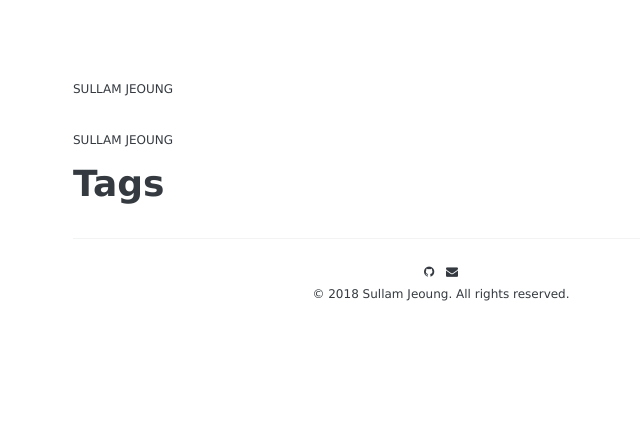
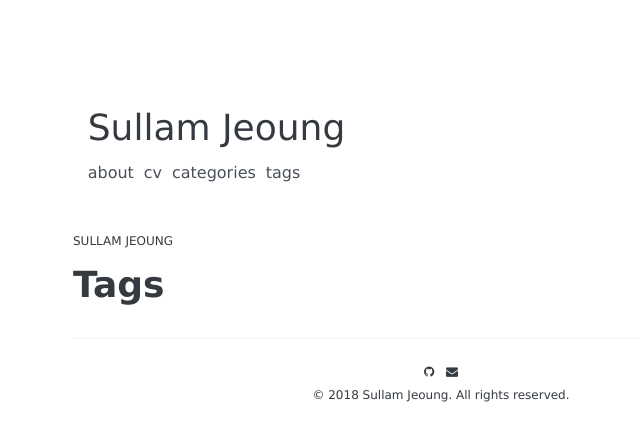
Before and after one commit to sullamij/sullamij.research.github.io, a Jekyll site: the page built from index.html, in a window 1280 px wide. Shown: the top 441 px of the page, without its empty margins (199-839 px from the left). Built offline with Jekyll 4.4.1, drawn with Linux system fonts in a browser that asks for light colours; some web fonts are replaced; the list of posts is cut into pages by our own code.

Commit message:
Update index.html

```diff
--- a/index.html
+++ b/index.html
@@ -1,10 +1,19 @@
 ---
 layout: default
 ---
-<header>
-  <div class="header-small">
-    <a href="{{site.url}}{{site.baseurl}}">{{ site.name }}</a>
+<header class="header">
+  <div class="header-title">
+    <a href="{{ site.url }}{{ site.baseurl }}">{{ site.name }}</a>
   </div>
+  <nav class="header-nav">
+    {% for nav in site.nav %}
+    {% if nav.url contains 'http://' or nav.url contains 'https://' %}
+    <a href="{{ nav.url }}">{{ nav.name }}</a>
+    {% else %}
+    <a href="{{ nav.url | prepend: site.baseurl }}">{{ nav.name }}</a>
+    {% endif %}
+    {% endfor %}
+  </nav>
 </header>
 <div class="page">
   <div class="page-title">{{ page.title }}</div>
```
